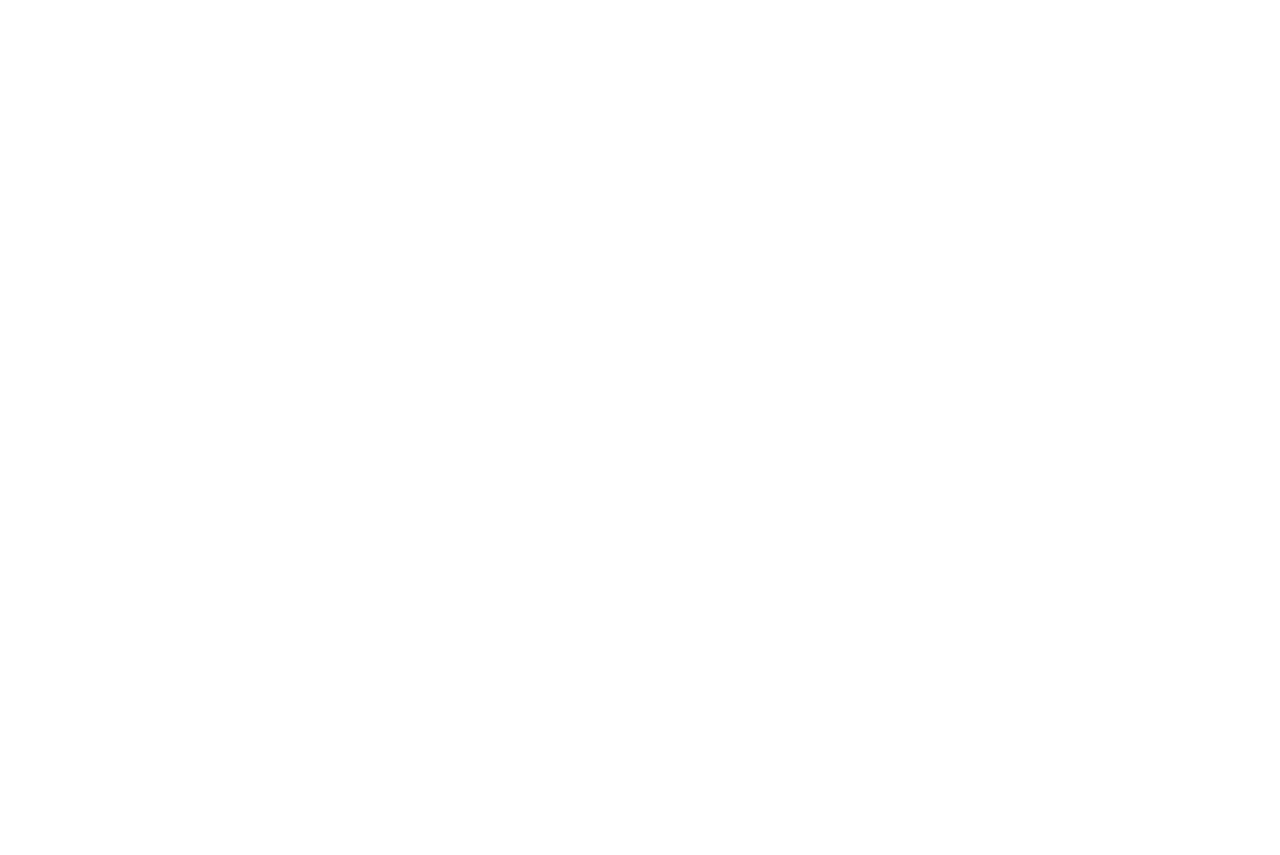
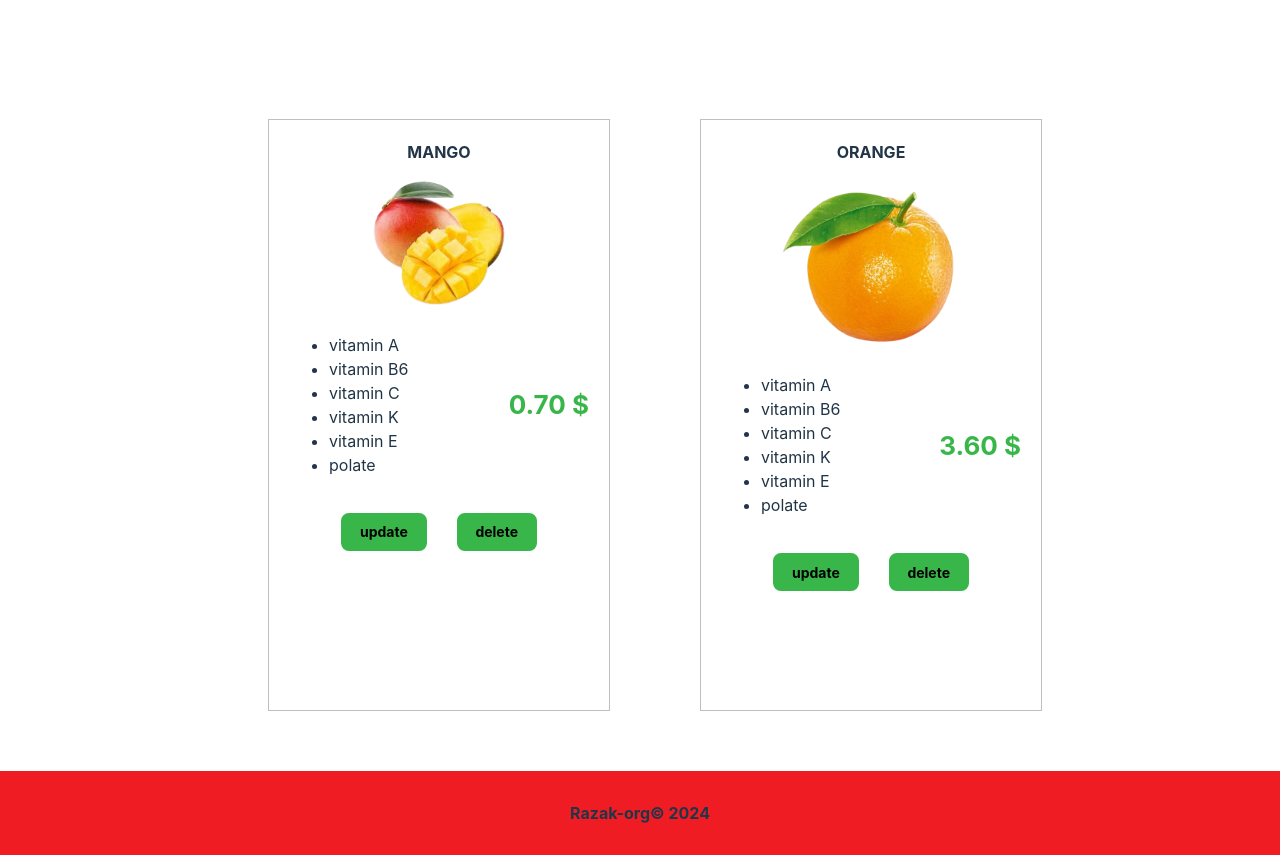
Before and after one commit to sankara012/fruit-app, a React (Vite) app: page / in a window 1280 px wide. Shown: the part 1521-2376 px from the top of the page. Before the commit the page ends 800 px from the top, so only its background shows below. Built offline with nearby package versions, Linux system fonts and the light colour scheme.

Commit message:
second commit

```diff
--- a/src/App.css
+++ b/src/App.css
@@ -50,3 +50,77 @@
 .form-container button{
   border: 2px solid #38B64A;
 }
+
+/*card*/
+.fruit-card{
+  width: 300px;
+  height: 550px;
+  border: 1px solid #bfbfbf;
+  margin-top: 60px;
+  padding: 20px;
+  display: flex;
+  flex-direction: column;
+  align-items: center;
+}
+
+.fruit-card img{
+  width: 200px;
+  height: auto;
+  margin-bottom: 0px;
+  margin-top: 10px;
+}
+
+.fruit-card h4{
+  text-align: center;
+  margin-bottom: 0px;
+  margin-top: 0px;
+}
+
+.card-labels-container{
+  display: flex;
+  flex-direction: row;
+  justify-content: space-between;
+  align-items: center;
+  gap: 20px;
+  width: 100%;
+  margin-bottom: 20px;
+}
+
+.card-btns-container{
+  display: flex;
+  flex-direction: row;
+  justify-content: center;
+  align-items: center;
+  gap: 30px;
+}
+
+.card-btns-container button{
+  background-color: #38B64A;
+  font-size: 14px;
+  font-weight: bold;
+  border: 2px solid #38B64A;
+}
+
+.card-price{
+  font-size: 26px;
+  font-weight: bold;
+  color: #38B64A;
+}
+
+/*fruits-display-container*/
+.fruits-display-container{
+  display: grid;
+  grid-template-columns: 50% 50%;
+  column-gap: 60px;
+  row-gap: 60px;
+}
+
+/*footer*/
+footer{
+  background-color: #EF1C23;
+  width: 100%;
+  text-align: center;
+  padding: 30px 0;
+  margin-top: 60px;
+  font-weight: bold;
+}
--- a/src/App.jsx
+++ b/src/App.jsx
@@ -1,5 +1,16 @@
 import React from "react";
+
+import Fruit from "./components/FruitCard.jsx";
+
 import LogoImage from "./assets/logo.png";
+import GrapesImage from "./assets/grapes.png";
+import BananaImage from "./assets/banana.png";
+import GuavaImage from "./assets/guava.png";
+import KiwiImage from "./assets/kiwi.png";
+import MangoImage from "./assets/mango.png";
+import OrangeImage from "./assets/orange.png";
+
+
 import "./App.css";
 
 
@@ -17,6 +28,19 @@
           </form>
           <button>add</button>
         </div>
+
+        <div className="fruits-display-container">
+          <Fruit name="GRAPES" image={GrapesImage} price="1.02"/>
+          <Fruit name="BANANA" image={BananaImage} price="2.02"/>
+          <Fruit name="GUAVA" image={GuavaImage} price="0.90"/>
+          <Fruit name="KIWI" image={KiwiImage} price="2.70"/>
+          <Fruit name="MANGO" image={MangoImage} price="0.70"/>
+          <Fruit name="ORANGE" image={OrangeImage} price="3.60"/>
+        </div>
+
+        <footer>
+          Razak-org&copy; 2024
+        </footer>
     </div>
   )
 }
--- /dev/null
+++ b/src/components/FruitCard.jsx
@@ -0,0 +1,31 @@
+import React from "react";
+
+
+function Fruit(props){
+
+    return(
+        <div className="fruit-card">
+          <h4>{props.name}</h4>
+          <img src={props.image} alt="" />
+          <div className="card-labels-container">
+            <ul>
+              <li>vitamin A</li>
+              <li>vitamin B6</li>
+              <li>vitamin C</li>
+              <li>vitamin K</li>
+              <li>vitamin E</li>
+              <li>polate</li>
+            </ul>
+            <div>
+              <p className="card-price">{props.price} $</p>
+            </div>
+          </div>
+          <div className="card-btns-container">
+            <button>update</button>
+            <button>delete</button>
+          </div>
+        </div>
+    )
+}
+
+export default Fruit;
```
